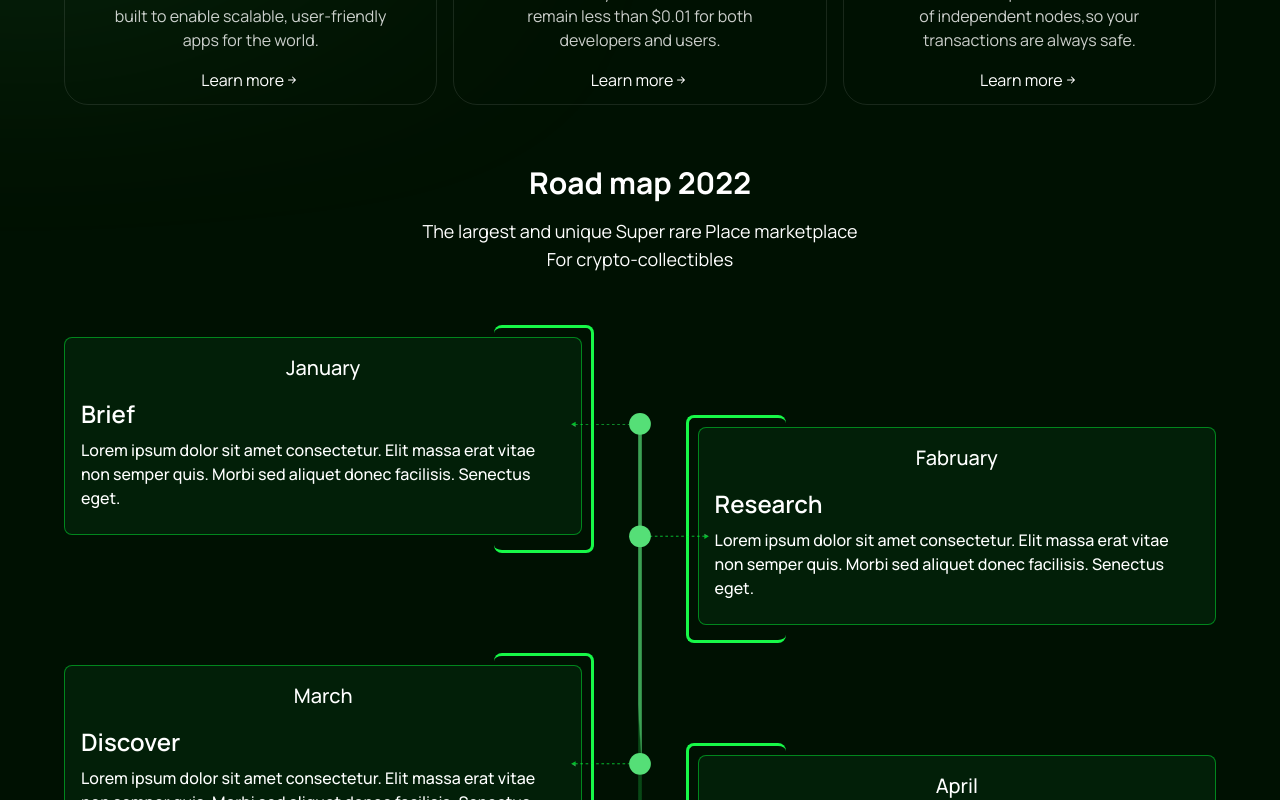
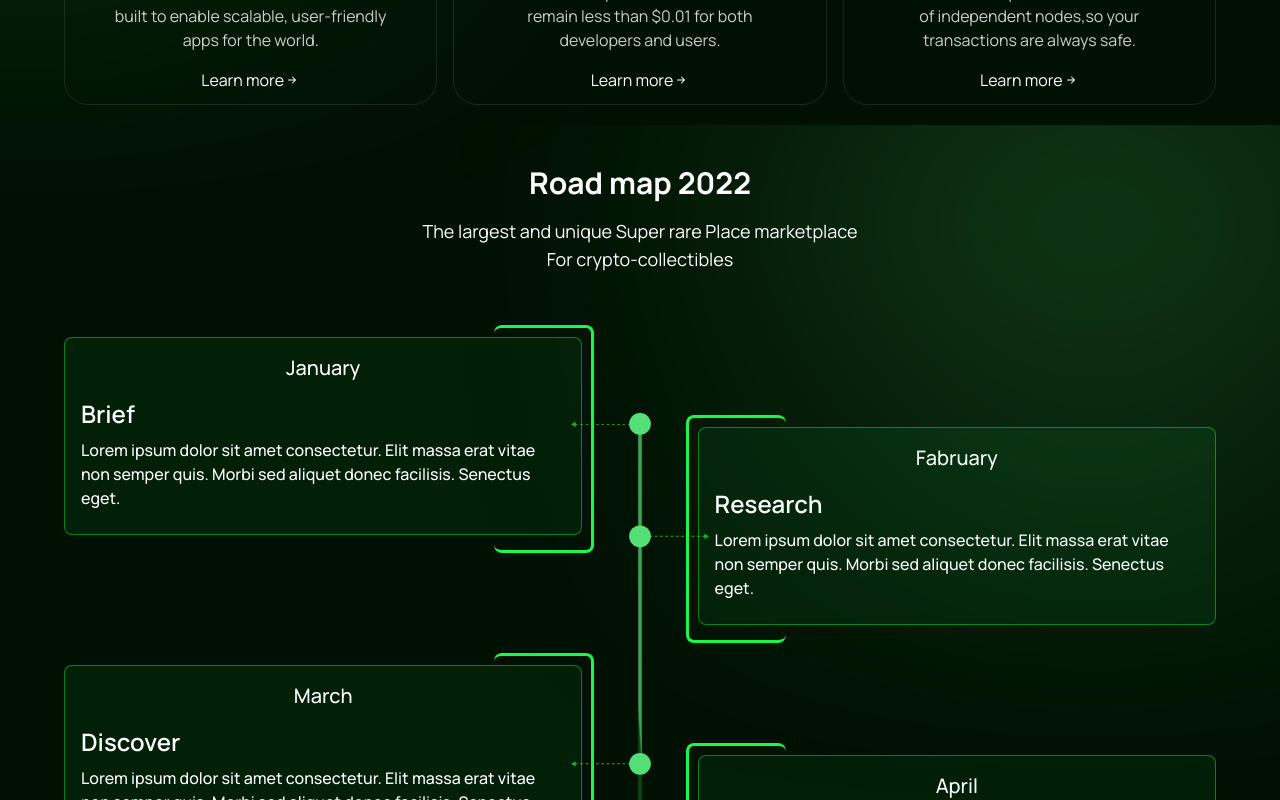
Before and after one commit to gift56/DxxCoin, a React (Vite) app: page / in a window 1280 px wide. Shown: the part 1740-2540 px from the top of the page. Built offline with nearby package versions, Linux system fonts and the light colour scheme.

Commit message:
done adding blur

```diff
--- a/src/components/RoadMap.jsx
+++ b/src/components/RoadMap.jsx
@@ -4,8 +4,9 @@ const RoadMap = () => {
   return (
     <section
       id="crypto"
-      className="md:bg-pattern md:bg-no-repeat md:bg-bgPose md:bg-[length:90%_80%]"
+      className="md:bg-pattern md:bg-no-repeat md:bg-bgPose md:bg-[length:90%_80%] relative overflow-hidden"
     >
+      <div className="hidden md:flex bg-[#55DF77] w-[370px] h-[200px] rounded-[50%] blur-[190px] absolute z-[-2] right-0"></div>
       <div className="container">
         <div className="flex items-center justify-center flex-col w-full gap-16 py-10 ">
           <div className="flex flex-col gap-4">
```
